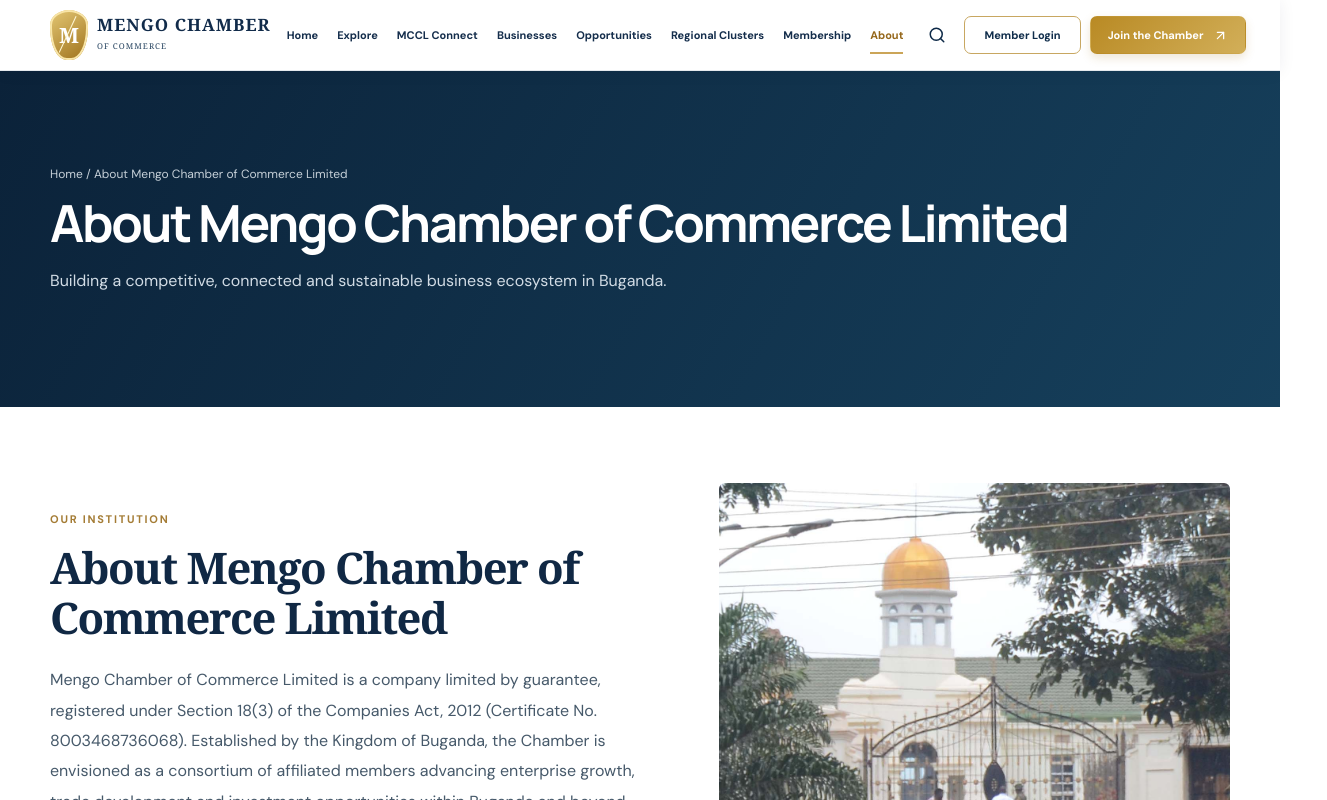
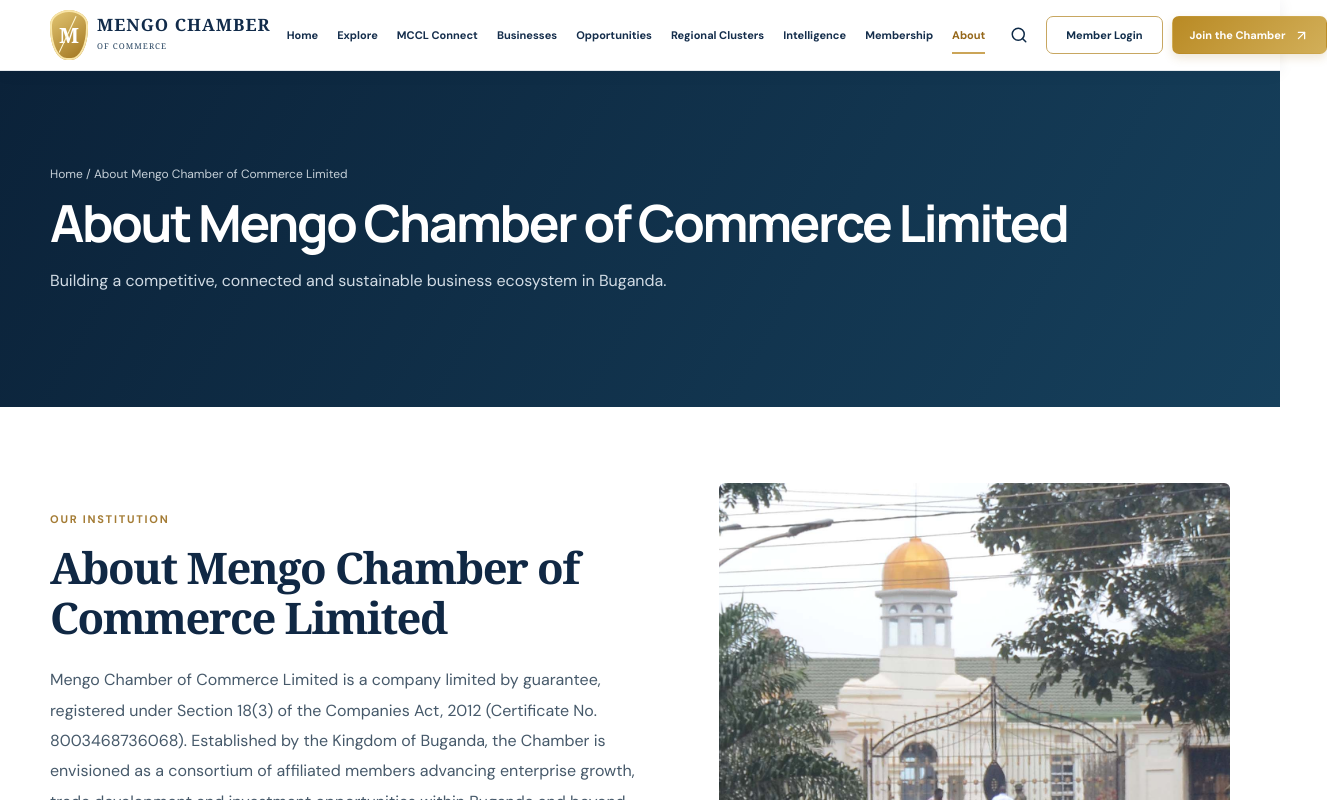
Before and after one commit to watumwa/mengo, a Next.js app: page /about in a window 1280 px wide. Shown: the top 800 px of the page, 1327 px wide, since content can reach past the window. Built offline with nearby package versions, Linux system fonts and the light colour scheme.

Commit message:
MCCL ecosystem: add exchange and intelligence to global navigation

```diff
--- a/app/components.tsx
+++ b/app/components.tsx
@@ -10,8 +10,9 @@ export const nav = [
   ["Explore", "/search"],
   ["MCCL Connect", "/connect"],
   ["Businesses", "/businesses"],
-  ["Opportunities", "/opportunities"],
+  ["Opportunities", "/exchange"],
   ["Regional Clusters", "/economic-map"],
+  ["Intelligence", "/intelligence"],
   ["Membership", "/membership"],
   ["About", "/about"],
 ];
```
